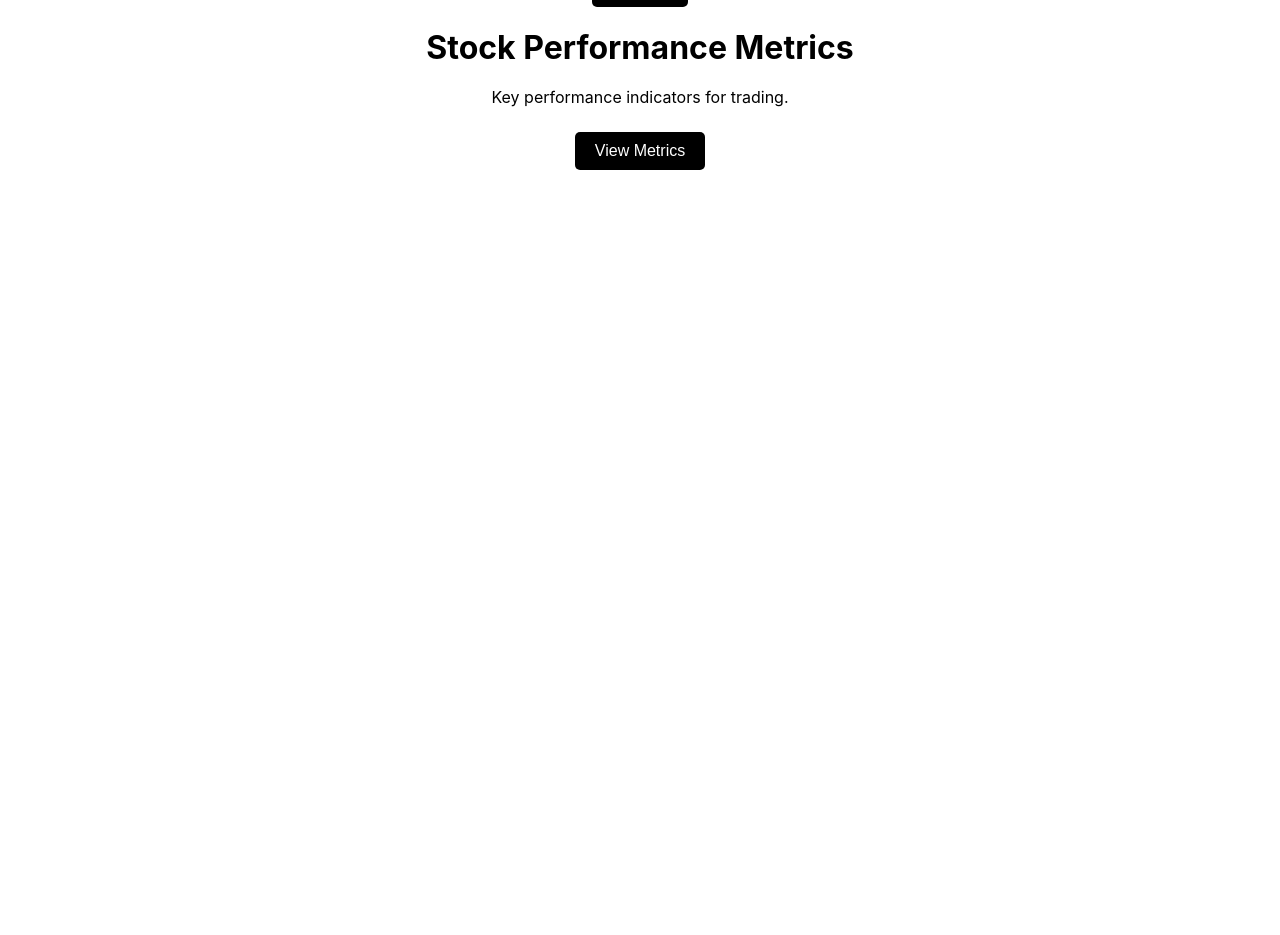
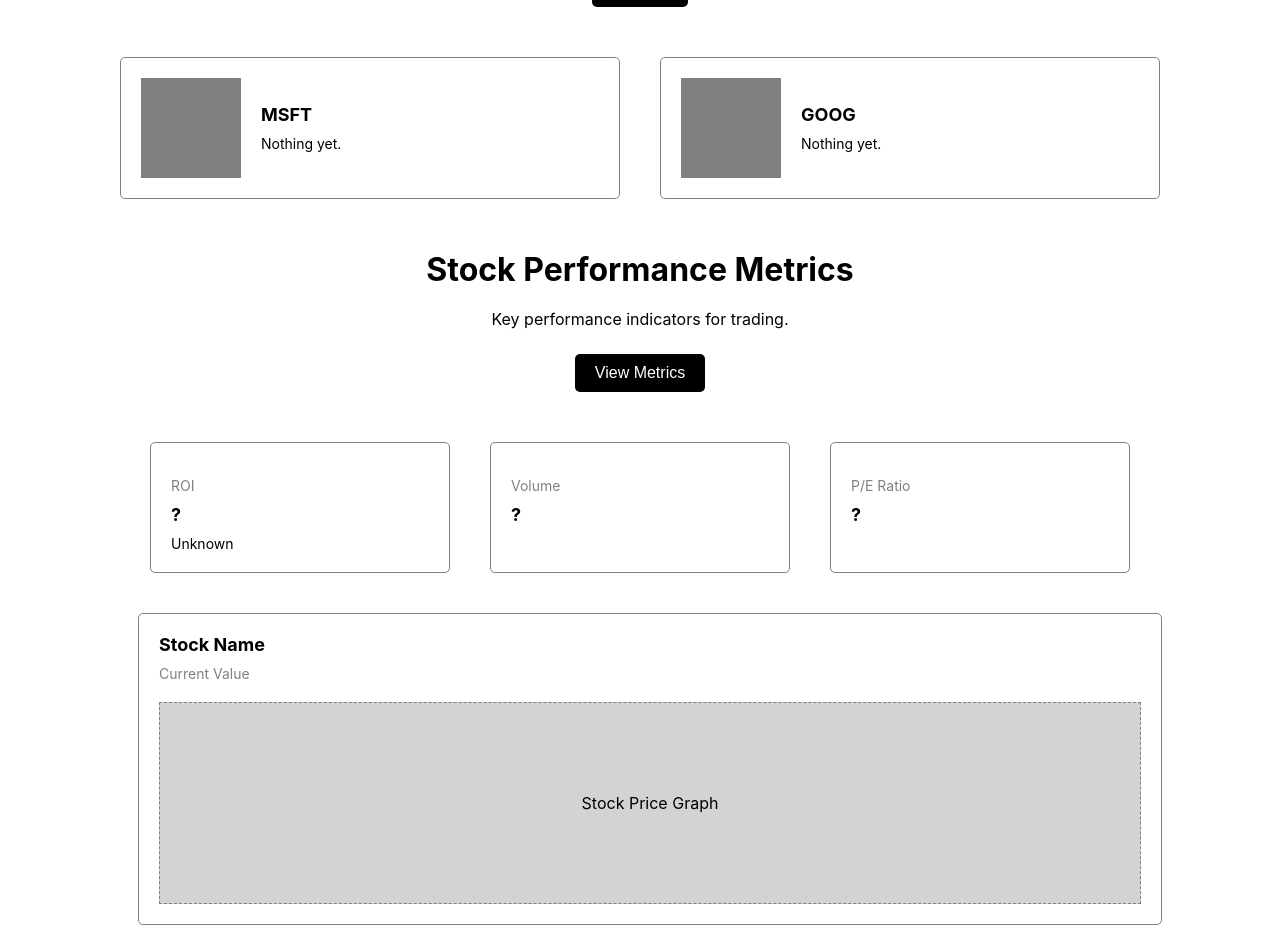
Before and after one commit to matthewwangg/Trading-Algorithm-Web-App, a React (Create React App) app in the folder app/frontend/: page / in a window 1280 px wide. Shown: the part 576-1511 px from the top of the page. Before the commit the page ends 800 px from the top, so only its background shows below. Built offline with nearby package versions, Linux system fonts and the light colour scheme.

Commit message:
Added card components and updated home page

```diff
--- /dev/null
+++ b/app/frontend/src/components/InfoCard.tsx
@@ -0,0 +1,26 @@
+import React from 'react';
+import '../styles/styles.css'
+
+interface InfoCardProps {
+    imageSrc?: string;
+    headerText: string;
+    paragraphText: string;
+}
+
+const InfoCard: React.FC<InfoCardProps> = ({ imageSrc, headerText, paragraphText }) => {
+    return (
+        <div className="info-card">
+            {imageSrc ? (
+                <img src={imageSrc} alt="Info" className="info-card-image" />
+            ) : (
+                <div className="info-card-placeholder"></div>
+            )}
+            <div className="info-card-content">
+                <h2 className="info-card-header">{headerText}</h2>
+                <p className="info-card-paragraph">{paragraphText}</p>
+            </div>
+        </div>
+    );
+};
+
+export default InfoCard;
--- /dev/null
+++ b/app/frontend/src/components/InfoCardSection.tsx
@@ -0,0 +1,33 @@
+import React from 'react';
+import InfoCard from './InfoCard';
+import '../styles/styles.css';
+
+interface InfoCardProps {
+    imageSrc?: string;
+    headerText: string;
+    paragraphText: string;
+}
+
+interface InfoCardSectionProps {
+    firstCard: InfoCardProps;
+    secondCard: InfoCardProps;
+}
+
+const InfoCardSection: React.FC<InfoCardSectionProps> = ({ firstCard, secondCard }) => {
+    return (
+        <div className="info-card-section">
+            <InfoCard
+                imageSrc={firstCard.imageSrc}
+                headerText={firstCard.headerText}
+                paragraphText={firstCard.paragraphText}
+            />
+            <InfoCard
+                imageSrc={secondCard.imageSrc}
+                headerText={secondCard.headerText}
+                paragraphText={secondCard.paragraphText}
+            />
+        </div>
+    );
+};
+
+export default InfoCardSection;
--- /dev/null
+++ b/app/frontend/src/components/MetricCard.tsx
@@ -0,0 +1,20 @@
+import React from 'react';
+import '../styles/styles.css';
+
+interface MetricCardProps {
+    greyText: string;
+    headerText: string;
+    paragraphText: string;
+}
+
+const MetricCard: React.FC<MetricCardProps> = ({ greyText, headerText, paragraphText }) => {
+    return (
+        <div className="metric-card">
+            <p className="metric-card-grey-text">{greyText}</p>
+            <h2 className="metric-card-header">{headerText}</h2>
+            <p className="metric-card-paragraph">{paragraphText}</p>
+        </div>
+    );
+};
+
+export default MetricCard;
--- /dev/null
+++ b/app/frontend/src/components/MetricCardSection.tsx
@@ -0,0 +1,39 @@
+import React from 'react';
+import MetricCard from './MetricCard';
+import '../styles/styles.css';
+
+interface MetricCardProps {
+    greyText: string;
+    headerText: string;
+    paragraphText: string;
+}
+
+interface MetricCardSectionProps {
+    firstCard: MetricCardProps;
+    secondCard: MetricCardProps;
+    thirdCard: MetricCardProps;
+}
+
+const MetricCardSection: React.FC<MetricCardSectionProps> = ({ firstCard, secondCard, thirdCard }) => {
+    return (
+        <div className="metric-card-section">
+            <MetricCard
+                greyText={firstCard.greyText}
+                headerText={firstCard.headerText}
+                paragraphText={firstCard.paragraphText}
+            />
+            <MetricCard
+                greyText={secondCard.greyText}
+                headerText={secondCard.headerText}
+                paragraphText={secondCard.paragraphText}
+            />
+            <MetricCard
+                greyText={thirdCard.greyText}
+                headerText={thirdCard.headerText}
+                paragraphText={thirdCard.paragraphText}
+            />
+        </div>
+    );
+};
+
+export default MetricCardSection;
--- /dev/null
+++ b/app/frontend/src/components/StockGraphCard.tsx
@@ -0,0 +1,19 @@
+import React from 'react';
+import '../styles/styles.css';
+
+interface StockGraphCardProps {
+    headerText: string;
+    paragraphText: string;
+}
+
+const StockGraphCard: React.FC<StockGraphCardProps> = ({ headerText, paragraphText }) => {
+    return (
+        <div className="stock-graph-card">
+            <h2 className="stock-graph-card-header">{headerText}</h2>
+            <p className="stock-graph-card-paragraph">{paragraphText}</p>
+            <div className="stock-graph-placeholder">Stock Price Graph</div>
+        </div>
+    );
+};
+
+export default StockGraphCard;
--- /dev/null
+++ b/app/frontend/src/components/StockGraphCardSection.tsx
@@ -0,0 +1,19 @@
+// src/components/StockGraphCardContainer.tsx
+import React from 'react';
+import StockGraphCard from './StockGraphCard';
+import '../styles/styles.css'; // Import your CSS file for styling
+
+interface StockGraphCardProps {
+    headerText: string;
+    paragraphText: string;
+}
+
+const StockGraphCardSection: React.FC<StockGraphCardProps> = ({ headerText, paragraphText }) => {
+    return (
+        <div className="stock-graph-card-section">
+            <StockGraphCard headerText={headerText} paragraphText={paragraphText} />
+        </div>
+    );
+};
+
+export default StockGraphCardSection;
--- a/app/frontend/src/pages/HomePage.tsx
+++ b/app/frontend/src/pages/HomePage.tsx
@@ -4,9 +4,41 @@ import Navbar from "../components/Navbar";
 import WelcomeSection from "../components/WelcomeSection";
 import HeaderSection from "../components/HeaderSection";
 import HeaderTextSection from "../components/HeaderTextSection";
+import InfoCardSection from "../components/InfoCardSection";
+import MetricCardSection from "../components/MetricCardSection";
+import StockGraphCardSection from "../components/StockGraphCardSection";
 
 const HomePage: React.FC = () => {
     const [data, setData] = useState<string>('');
+
+    const firstCard = {
+        imageSrc: "", // Replace with your image path or URL
+        headerText: "MSFT",
+        paragraphText: "Nothing yet."
+    };
+
+    const secondCard = {
+        headerText: "GOOG",
+        paragraphText: "Nothing yet."
+    };
+
+    const firstMetricCard = {
+        greyText: "ROI",
+        headerText: "?",
+        paragraphText: "Unknown"
+    };
+
+    const secondMetricCard = {
+        greyText: "Volume",
+        headerText: "?",
+        paragraphText: ""
+    };
+
+    const thirdMetricCard = {
+        greyText: "P/E Ratio",
+        headerText: "?",
+        paragraphText: ""
+    };
 
     useEffect(() => {
         axios.get('http://localhost:5000/')
@@ -23,7 +55,10 @@ const HomePage: React.FC = () => {
             <Navbar/>
             <WelcomeSection/>
             <HeaderSection headerText={"Predictions History"} buttonText={"View All"} />
+            <InfoCardSection firstCard={firstCard} secondCard={secondCard}/>
             <HeaderTextSection headerText={"Stock Performance Metrics"} middleText={"Key performance indicators for trading."} buttonText={"View Metrics"}/>
+            <MetricCardSection firstCard={firstMetricCard} secondCard={secondMetricCard} thirdCard={thirdMetricCard}/>
+            <StockGraphCardSection headerText={"Stock Name"} paragraphText={"Current Value"}/>
         </div>
     );
 };
--- a/app/frontend/src/styles/styles.css
+++ b/app/frontend/src/styles/styles.css
@@ -1,5 +1,4 @@
 /* src/components/WelcomeSection.css */
-
 .welcome-section {
     display: flex;
     justify-content: space-between;
@@ -50,7 +49,6 @@
 }
 
 /* src/components/HeaderSection.css */
-
 .header-section {
     text-align: center;
     margin-bottom: 20px;
@@ -100,3 +98,125 @@
 .centered-button:hover {
     background-color: #333;
 }
+
+/* src/components/InfoCard.css */
+.info-card {
+    display: flex;
+    align-items: center;
+    background-color: white;
+    border: 1px solid grey;
+    padding: 20px;
+    border-radius: 5px;
+    margin: 10px;
+    width: 500px;
+    box-sizing: border-box;
+}
+
+.info-card-image,
+.info-card-placeholder {
+    width: 100px;
+    height: 100px;
+    margin-right: 20px;
+    object-fit: cover;
+}
+
+.info-card-placeholder {
+    background-color: grey;
+}
+
+.info-card-content {
+    flex: 1;
+}
+
+.info-card-header {
+    font-size: 18px;
+    margin: 0 0 10px;
+}
+
+.info-card-paragraph {
+    font-size: 14px;
+    margin: 0;
+}
+
+/* src/components/InfoCardSection.css */
+.info-card-section {
+    display: flex;
+    justify-content: center;
+    gap: 20px;
+    padding: 20px;
+}
+
+/* src/components/MetricCard.css */
+.metric-card {
+    background-color: white;
+    border: 1px solid grey;
+    padding: 20px;
+    border-radius: 5px;
+    margin: 10px;
+    width: 300px;
+    box-sizing: border-box;
+}
+
+.metric-card-grey-text {
+    color: grey;
+    font-size: 14px;
+    margin-bottom: 10px;
+}
+
+.metric-card-header {
+    font-size: 18px;
+    margin: 0 0 10px;
+}
+
+.metric-card-paragraph {
+    font-size: 14px;
+    margin: 0;
+}
+
+/* src/components/MetricCardSection.css */
+.metric-card-section {
+    display: flex;
+    justify-content: center;
+    gap: 20px;
+    padding: 20px;
+}
+
+/* src/components/StockGraphCard.css */
+.stock-graph-card {
+    background-color: white;
+    border: 1px solid grey;
+    padding: 20px;
+    border-radius: 5px;
+    margin: 10px;
+    width: 100%; /* Adjust the width as needed */
+    box-sizing: border-box; /* Include padding and border in element's total width and height */
+    display: flex;
+    flex-direction: column;
+}
+
+.stock-graph-card-header {
+    font-size: 18px;
+    margin: 0 0 10px;
+}
+
+.stock-graph-card-paragraph {
+    color: grey;
+    font-size: 14px;
+    margin: 0 0 20px;
+}
+
+.stock-graph-placeholder {
+    background-color: lightgrey;
+    flex-grow: 1;
+    display: flex;
+    align-items: center;
+    justify-content: center;
+    border: 1px dashed grey;
+    min-height: 200px;
+}
+
+/* src/components/StockGraphCardContainer.css */
+.stock-graph-card-section {
+    width: 80%;
+    margin: 0 auto;
+}
```
